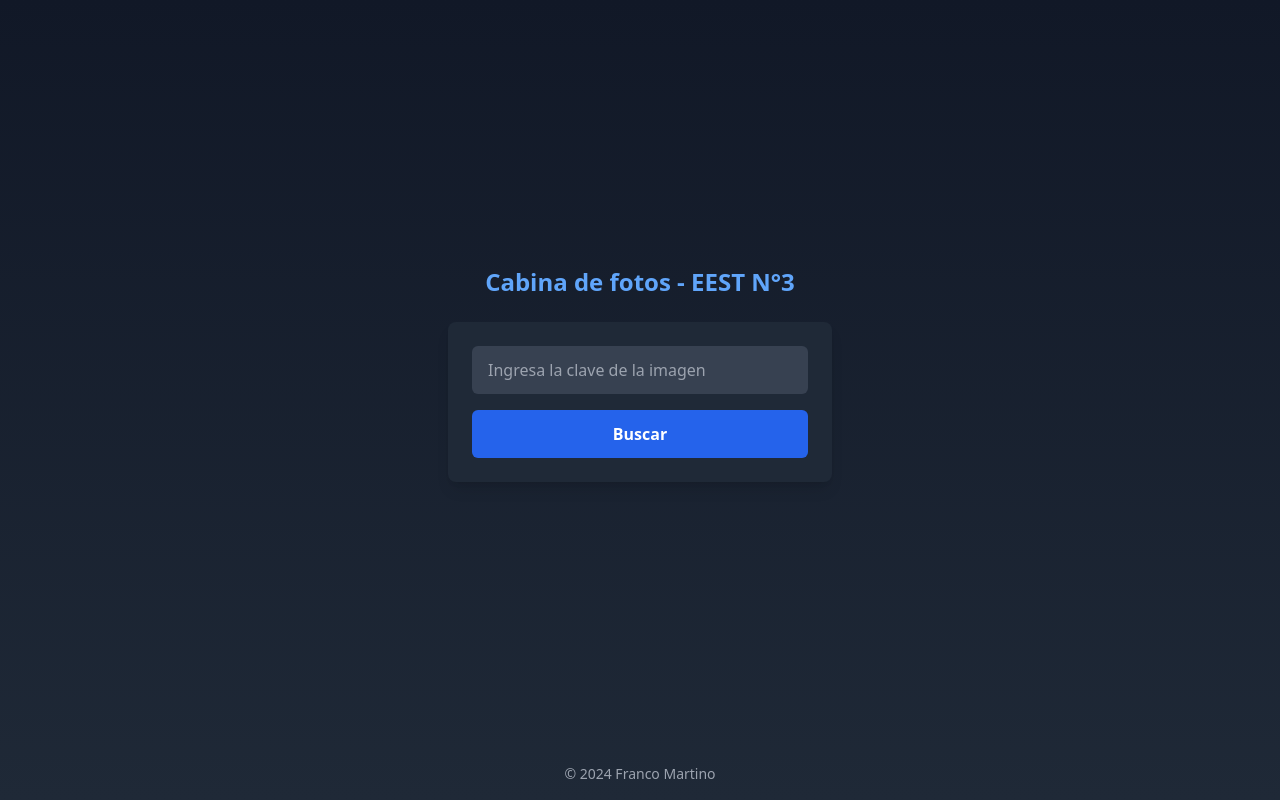
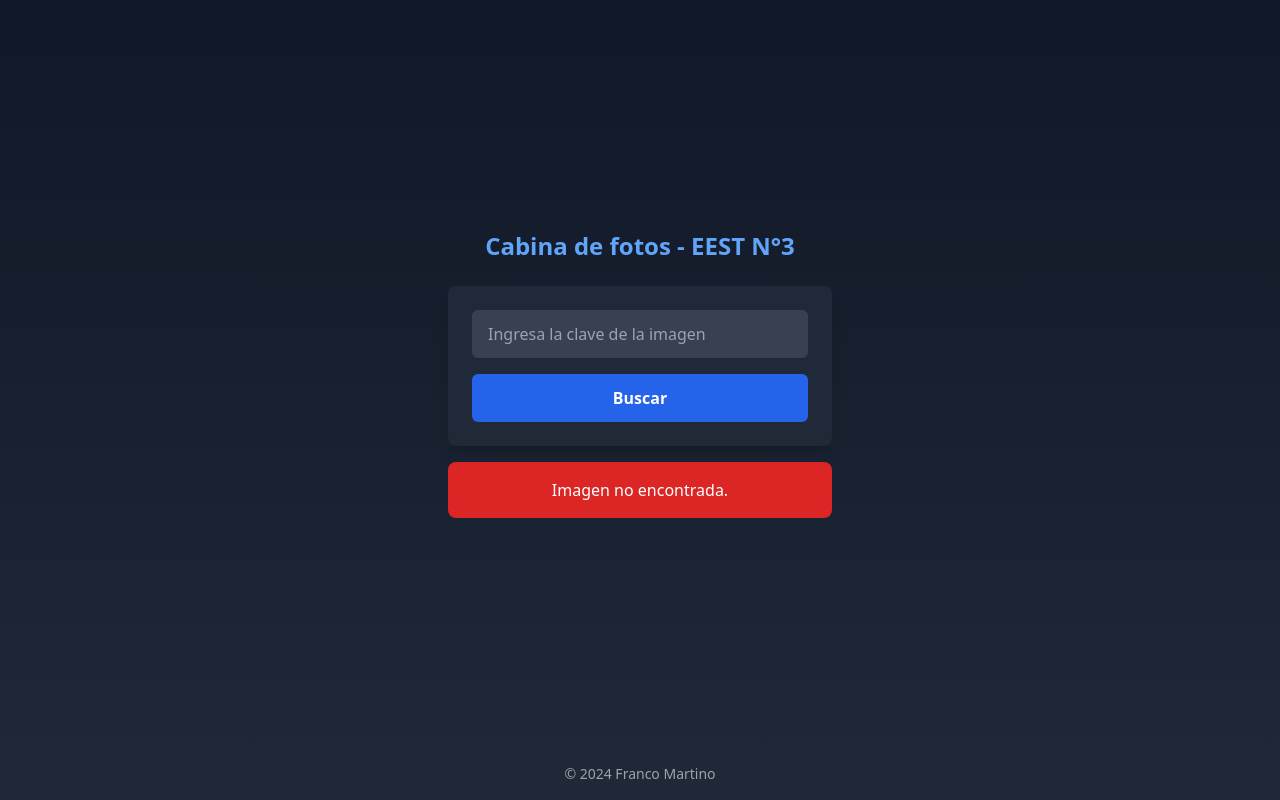
Before and after one commit to FrancoMartino/PhotoBooth, a plain HTML site: page index.html in a window 1280 px wide. Both pictures are taken after a click on the button "Buscar". Drawn offline with nearby package versions, Linux system fonts and the light colour scheme; no server answers.

Commit message:
Update index.html

```diff
--- a/index.html
+++ b/index.html
@@ -23,6 +23,9 @@
           >
             Buscar
           </button>
+        </div>
+        <div id="errorContainer" class="hidden mt-4 bg-red-600 text-white p-4 rounded-lg text-center">
+          Imagen no encontrada.
         </div>
         <div id="previewContainer" class="hidden mt-6 bg-gray-800 rounded-lg shadow-lg p-4">
           <img
@@ -78,14 +81,16 @@
         const key = document.getElementById("searchKey").value.toUpperCase().trim();
         const previewContainer = document.getElementById("previewContainer");
         const previewImage = document.getElementById("previewImage");
+        const errorContainer = document.getElementById("errorContainer");
 
         if (images[key]) {
           foundImageUrl = images[key];
           previewImage.src = foundImageUrl;
           previewContainer.classList.remove("hidden");
+          errorContainer.classList.add("hidden");
         } else {
-          alert("Imagen no encontrada.");
           previewContainer.classList.add("hidden");
+          errorContainer.classList.remove("hidden");
         }
       }
 
```
